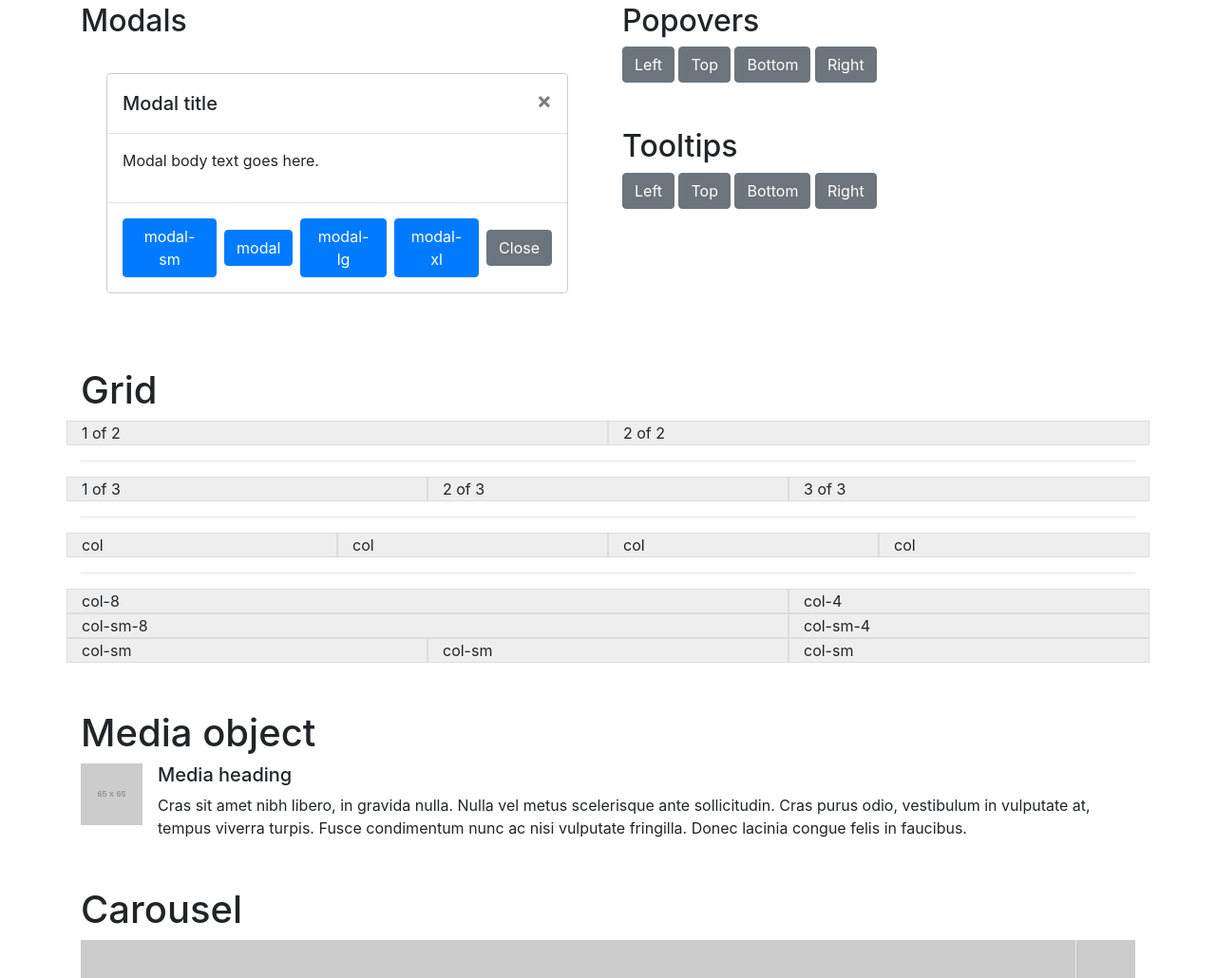
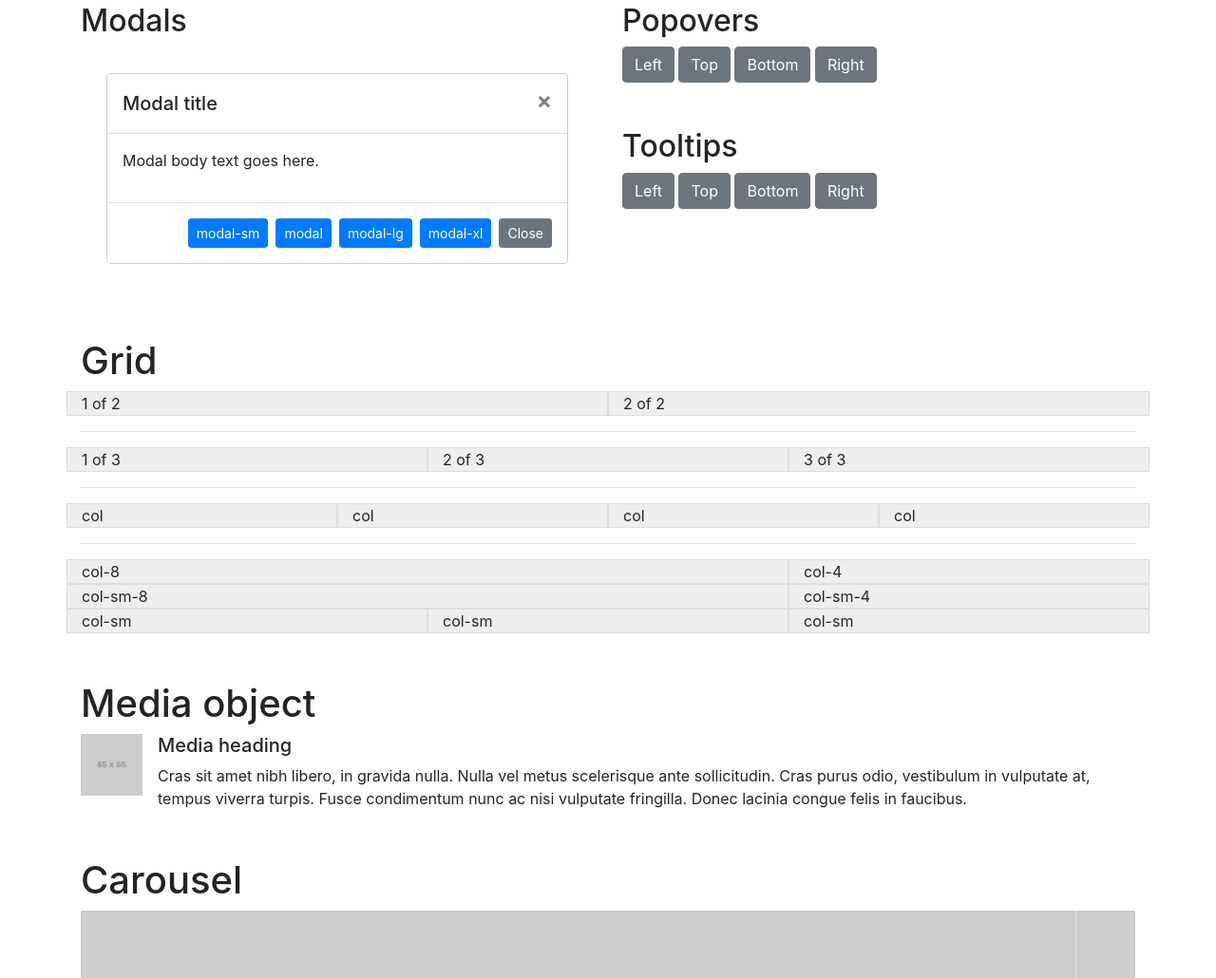
Before and after one commit to coliff/bootstrap-ie8, a website: page test.htm in a window 1280 px wide. Shown: the part 8003-9033 px from the top of the page at 95% size. Drawn offline with nearby package versions, Linux system fonts and the light colour scheme; placeholder pictures from the web are drawn by us.

Commit message:
smaller modal buttons for test

```diff
--- a/test.htm
+++ b/test.htm
@@ -1484,11 +1484,11 @@
                     <p>Modal body text goes here.</p>
                   </div>
                   <div class="modal-footer">
-                    <button type="button" data-toggle="modal" data-target="#source-modal-sm" class="btn btn-primary">modal-sm</button>
-                    <button type="button" data-toggle="modal" data-target="#source-modal" class="btn btn-primary">modal</button>
-                    <button type="button" data-toggle="modal" data-target="#source-modal-lg" class="btn btn-primary">modal-lg</button>
-                    <button type="button" data-toggle="modal" data-target="#source-modal-xl" class="btn btn-primary">modal-xl</button>
-                    <button type="button" class="btn btn-secondary" data-dismiss="modal">Close</button>
+                    <button type="button" data-toggle="modal" data-target="#source-modal-sm" class="btn btn-sm btn-primary">modal-sm</button>
+                    <button type="button" data-toggle="modal" data-target="#source-modal" class="btn btn-sm btn-primary">modal</button>
+                    <button type="button" data-toggle="modal" data-target="#source-modal-lg" class="btn btn-sm btn-primary">modal-lg</button>
+                    <button type="button" data-toggle="modal" data-target="#source-modal-xl" class="btn btn-sm btn-primary">modal-xl</button>
+                    <button type="button" class="btn btn-sm btn-secondary" data-dismiss="modal">Close</button>
                   </div>
                 </div>
               </div>
```
